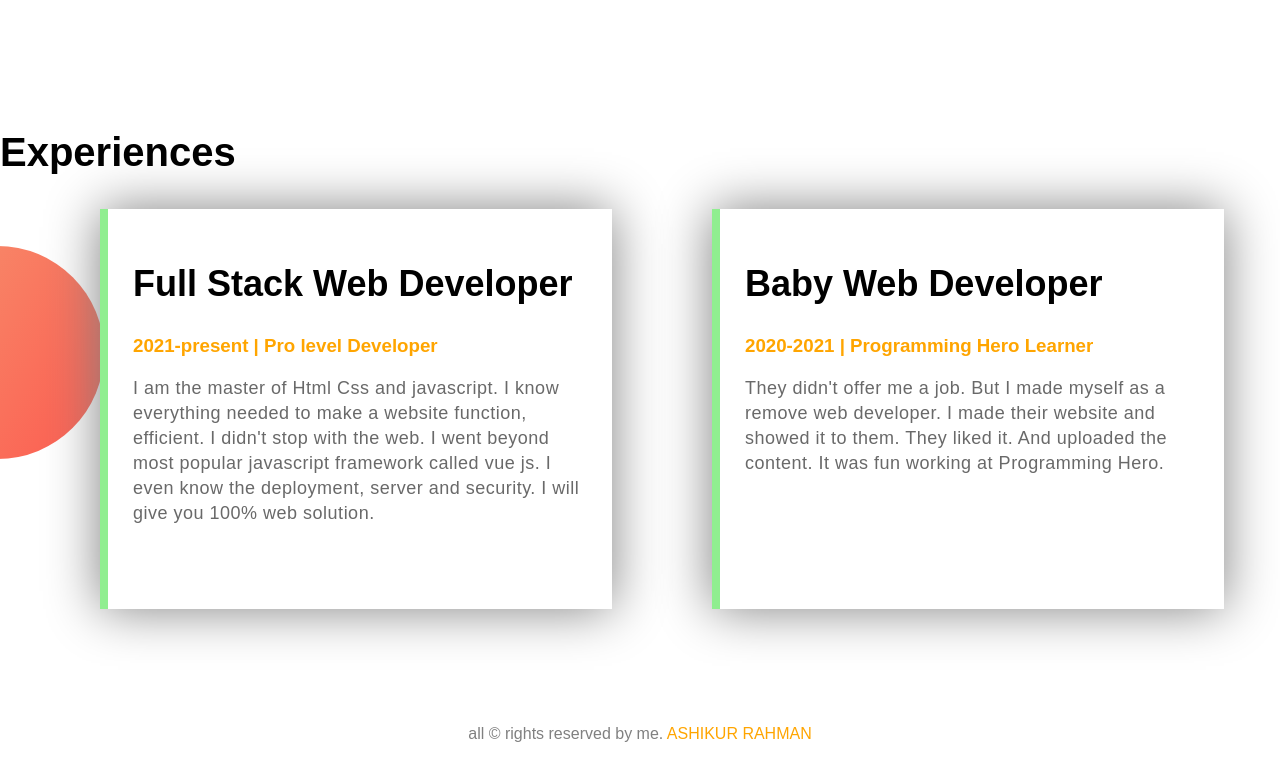
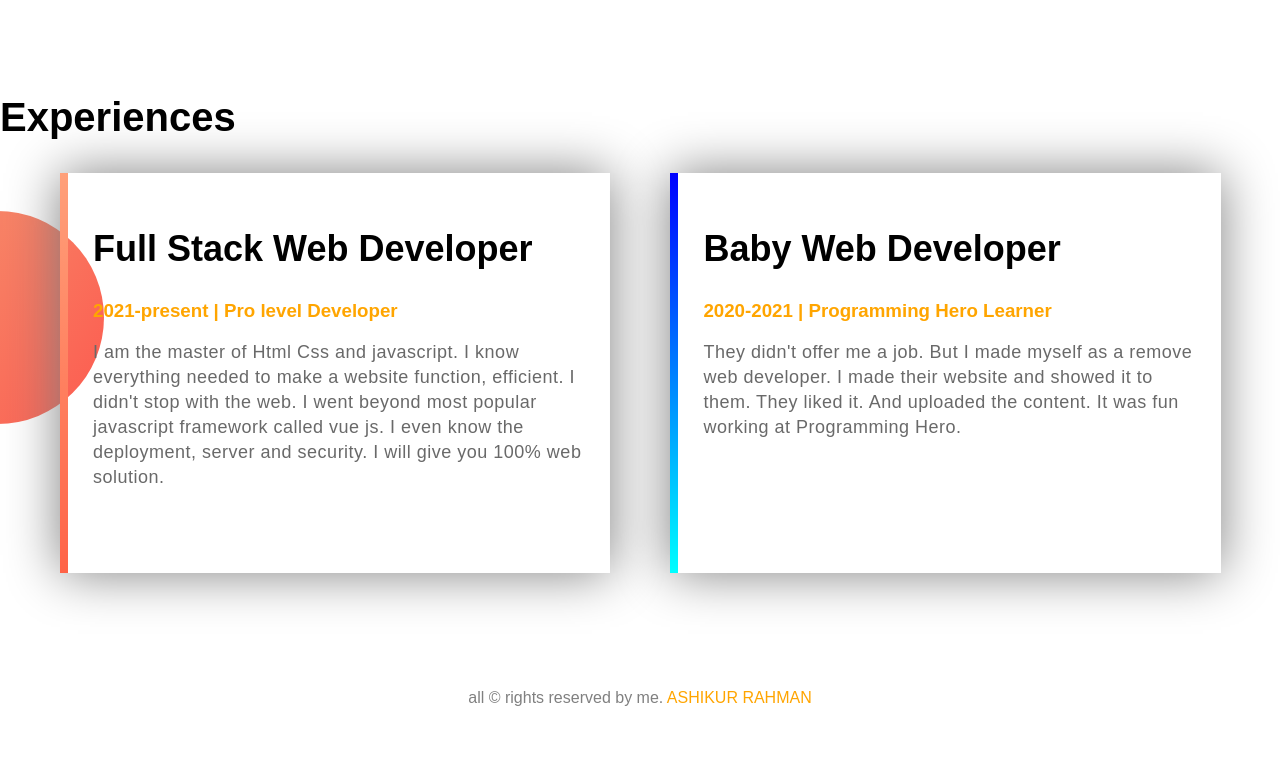
Before and after one commit to ashikurrahman-1/web-portfolio, a plain HTML site: page index.html in a window 1280 px wide. Shown: the part 1111-1870 px from the top of the page. After the commit the page ends 1834 px from the top, so only its background shows below. Drawn offline with Linux system fonts and the light colour scheme.

Commit message:
complete

```diff
--- a/css/style.css
+++ b/css/style.css
@@ -76,14 +76,23 @@ body{
     font-weight: bold;
     font-family: sans-serif;
 }
-.half-width .box{
+.experience .half-width{
+    width: 43%;
+    margin-left: 60px;
+}
+.experience .half-width .box{
     width: 100%;
     height: 400px;
     border-left: 8px solid;
-    border-left-color: lightgreen;
+    border-image: linear-gradient(180deg, lightsalmon, tomato);
+    border-image-slice: 1;
     box-sizing: border-box;
     box-shadow: 0px 0px 50px gray;
     padding: 25px;
+}
+.experience .half-width #fancy{
+    border-image: linear-gradient(180deg, blue, cyan);
+    border-image-slice: 1;
 }
 .half-width .box h1{
     font-size: 36px;
--- a/index.html
+++ b/index.html
@@ -17,12 +17,12 @@
                 <a href="#"> Hire Me </a>
             </div>
             <div class="half-width">
-                <img src="img/my-bg.png" alt="">
+                <img src="img/image 13 (1).png" alt="">
             </div>
         </section>
         <section class="dream">
             <div class="half-width">
-                <img src="img/my-bg2.png" alt="">
+                <img src="img/my-bg2 (1).png" alt="">
             </div>
             <div class="half-width">
                 <h1> Dream Big </h1>
@@ -41,7 +41,7 @@
                 </div>
             </div>
             <div class="half-width">
-                <div class="box">
+                <div class="box" id="fancy">
                     <h1> Baby Web Developer </h1>
                     <h3>2020-2021 | Programming Hero Learner</h3>
                     <p>They didn't offer me a job. But I made myself as a remove web developer. I made their website and showed it to them. They liked it. And uploaded the content. It was fun working at Programming Hero.</p>
```
Also changed, not shown: img/IMG_20190119_154834-removebg-preview.png (added), img/image 13 (1).png (added), img/my-bg2 (1).png (added), img/removebg-preview.png (added), img/removebg.png (added).
